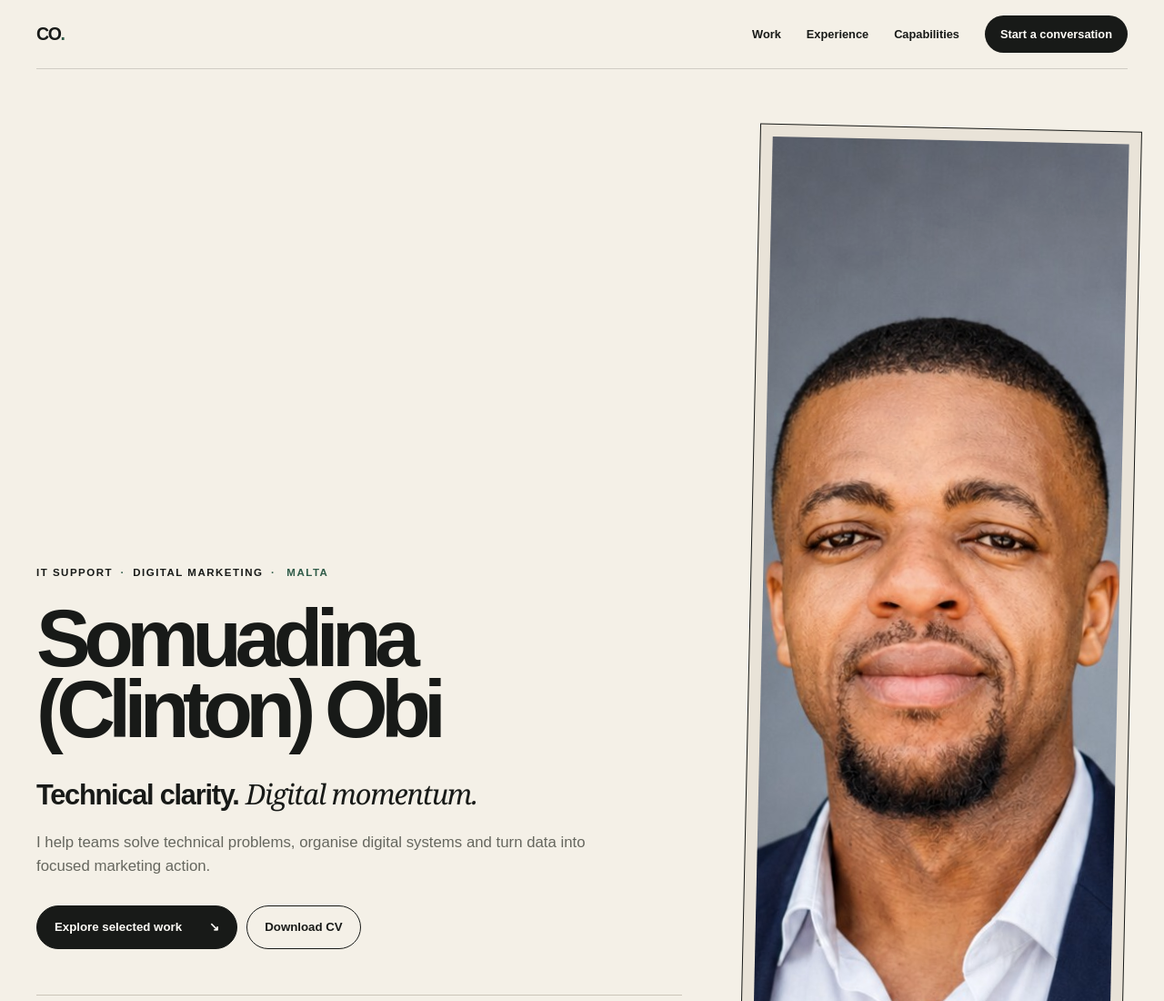
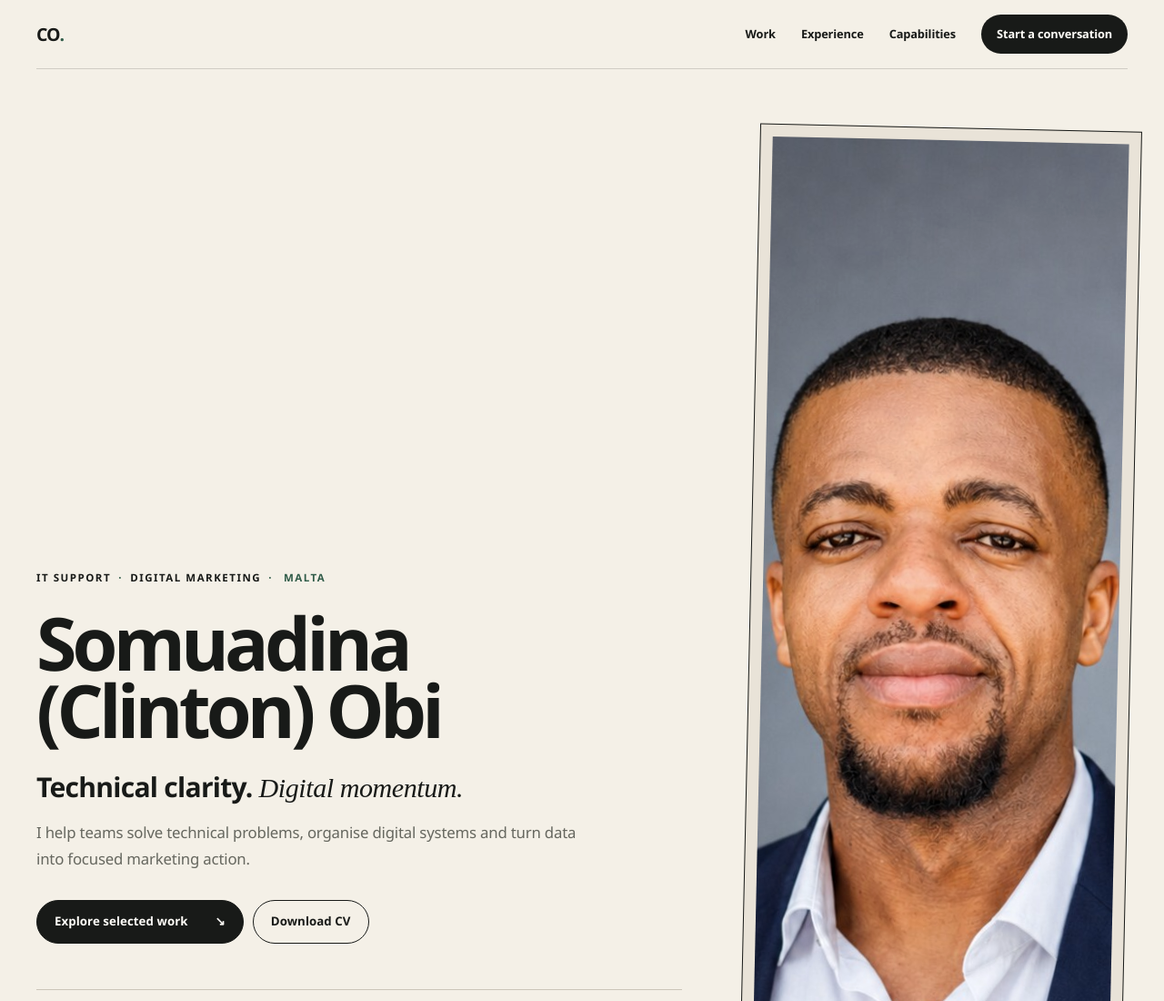
Before and after one commit to obi-somu/myportfolio, a website: page index.html in a window 1280 px wide. Shown: the top 1100 px of the page at 91% size. Drawn offline with Linux system fonts and the light colour scheme.

Commit message:
Refine typography for the minimalist portfolio

```diff
--- a/admin-login/admin-login.css
+++ b/admin-login/admin-login.css
@@ -1,17 +1,17 @@
-:root { --ink: #181a18; --paper: #f4f0e7; --white: #fffdf8; --line: #cbc5b9; --accent: #d8ff65; --green: #2f5b48; --muted: #66675f; }
+:root { --ink: #181a18; --paper: #f4f0e7; --white: #fffdf8; --line: #cbc5b9; --accent: #d8ff65; --green: #2f5b48; --muted: #66675f; --font-sans: "Avenir Next", "Segoe UI Variable", "Segoe UI", Helvetica, Arial, sans-serif; --font-display: "Avenir Next", "Segoe UI Variable Display", "Segoe UI", Helvetica, Arial, sans-serif; }
 * { box-sizing: border-box; }
-body { min-height: 100vh; margin: 0; background: var(--ink); color: var(--ink); font-family: Arial, Helvetica, sans-serif; }
+body { min-height: 100vh; margin: 0; background: var(--ink); color: var(--ink); font-family: var(--font-sans); line-height: 1.62; letter-spacing: -.012em; text-rendering: optimizeLegibility; -webkit-font-smoothing: antialiased; }
 .login-shell { display: grid; width: min(calc(100% - 36px), 1000px); min-height: 100vh; margin: 0 auto; padding: 30px 0; grid-template-rows: auto 1fr auto; }
-.brand { width: max-content; color: var(--white); font-size: 1.35rem; font-weight: 900; letter-spacing: -.08em; text-decoration: none; }
+.brand { width: max-content; color: var(--white); font-family: var(--font-display); font-size: 1.35rem; font-weight: 800; letter-spacing: -.055em; text-decoration: none; }
 .brand span { color: var(--accent); }
 .login-card { width: min(100%, 560px); margin: auto; padding: clamp(30px, 6vw, 58px); border: 1px solid #4a4c45; background: var(--paper); box-shadow: 18px 18px 0 var(--green); }
 .eyebrow { margin: 0 0 22px; color: var(--green); font-size: .7rem; font-weight: 800; letter-spacing: .13em; text-transform: uppercase; }
-h1 { margin: 0; font-size: clamp(2.55rem, 7vw, 4.75rem); line-height: .9; letter-spacing: -.075em; }
-.intro { margin: 24px 0 0; color: var(--muted); line-height: 1.65; }
+h1 { margin: 0; font-family: var(--font-display); font-size: clamp(2.55rem, 7vw, 4.5rem); font-weight: 700; line-height: .96; letter-spacing: -.055em; text-wrap: balance; }
+.intro { margin: 24px 0 0; color: var(--muted); line-height: 1.72; }
 .status { min-height: 1.5em; margin: 26px 0 12px; color: var(--muted); font-size: .83rem; font-weight: 700; }
 .status[data-state="error"] { color: #a13b24; }
 .status[data-state="success"] { color: #226341; }
-.login-button { display: flex; width: 100%; min-height: 52px; padding: 0 18px; align-items: center; justify-content: space-between; border: 1px solid var(--ink); border-radius: 999px; background: var(--ink); color: var(--white); font: inherit; font-size: .83rem; font-weight: 800; cursor: pointer; }
+.login-button { display: flex; width: 100%; min-height: 52px; padding: 0 18px; align-items: center; justify-content: space-between; border: 1px solid var(--ink); border-radius: 999px; background: var(--ink); color: var(--white); font: inherit; font-size: .83rem; font-weight: 750; cursor: pointer; }
 .login-button:disabled { cursor: wait; opacity: .62; }
 .back-link { display: inline-block; margin-top: 22px; color: var(--muted); font-size: .78rem; font-weight: 700; text-decoration: none; }
 .back-link:hover { color: var(--ink); }
--- a/css/style.css
+++ b/css/style.css
@@ -8,10 +8,13 @@
   --accent: #d8ff65;
   --green: #2f5b48;
   --max: 1200px;
+  --font-sans: "Avenir Next", "Segoe UI Variable", "Segoe UI", Helvetica, Arial, sans-serif;
+  --font-display: "Avenir Next", "Segoe UI Variable Display", "Segoe UI", Helvetica, Arial, sans-serif;
+  --font-serif: "Iowan Old Style", Baskerville, "Times New Roman", Georgia, serif;
 }
 * { box-sizing: border-box; }
 html { scroll-behavior: smooth; }
-body { margin: 0; background: var(--paper); color: var(--ink); font-family: Arial, Helvetica, sans-serif; line-height: 1.55; text-rendering: optimizeLegibility; }
+body { margin: 0; background: var(--paper); color: var(--ink); font-family: var(--font-sans); font-size: 16px; font-weight: 400; line-height: 1.62; letter-spacing: -.012em; text-rendering: optimizeLegibility; -webkit-font-smoothing: antialiased; }
 a { color: inherit; text-decoration: none; }
 img { display: block; max-width: 100%; }
 button, input, textarea { font: inherit; }
@@ -20,10 +23,10 @@ button, input, textarea { font: inherit; }
 .skip-link:focus { transform: translateY(0); }
 
 .site-header { position: sticky; z-index: 20; top: 0; display: flex; width: min(calc(100% - 40px), var(--max)); min-height: 76px; margin: 0 auto; align-items: center; justify-content: space-between; border-bottom: 1px solid rgba(24, 26, 24, .16); background: rgba(244, 240, 231, .9); backdrop-filter: blur(16px); }
-.brand { display: inline-flex; align-items: baseline; font-size: 1.22rem; font-weight: 900; letter-spacing: -.07em; }
+.brand { display: inline-flex; align-items: baseline; font-family: var(--font-display); font-size: 1.22rem; font-weight: 800; letter-spacing: -.055em; }
 .brand span { color: var(--green); }
 .site-header nav { display: flex; align-items: center; gap: 28px; }
-.site-header nav a { font-size: .8rem; font-weight: 700; }
+.site-header nav a { font-size: .8rem; font-weight: 700; letter-spacing: -.01em; }
 .site-header nav a:not(.nav-cta):hover { text-decoration: underline; text-underline-offset: 5px; }
 .nav-cta { padding: 11px 17px; border-radius: 999px; background: var(--ink); color: var(--white); }
 .menu-toggle { display: none; min-height: 42px; padding: 0 15px; border: 1px solid var(--ink); border-radius: 999px; background: transparent; color: var(--ink); font-size: .76rem; font-weight: 800; cursor: pointer; }
@@ -31,12 +34,12 @@ button, input, textarea { font: inherit; }
 .hero { display: grid; width: min(calc(100% - 40px), var(--max)); min-height: calc(100vh - 76px); margin: 0 auto; padding: 64px 0 52px; grid-template-columns: minmax(0, 1.15fr) minmax(340px, .68fr); gap: 70px; align-items: center; }
 .overline, .section-label { margin: 0; font-size: .72rem; font-weight: 800; letter-spacing: .13em; text-transform: uppercase; }
 .overline span { margin: 0 .32em; color: var(--green); }
-.hero h1 { max-width: 770px; margin: 24px 0 0; font-size: clamp(3.65rem, 7vw, 7.35rem); line-height: .87; letter-spacing: -.085em; }
-.hero-headline { margin: 30px 0 0; font-size: clamp(1.25rem, 2.4vw, 2.1rem); font-weight: 700; letter-spacing: -.04em; }
-.hero-headline em { font-family: Georgia, serif; font-weight: 400; }
-.hero-intro { max-width: 620px; margin: 16px 0 0; color: var(--muted); font-size: 1.05rem; }
+.hero h1 { max-width: 770px; margin: 24px 0 0; font-family: var(--font-display); font-size: clamp(3.4rem, 6.3vw, 6.45rem); font-weight: 700; line-height: .92; letter-spacing: -.06em; text-wrap: balance; }
+.hero-headline { margin: 30px 0 0; font-family: var(--font-display); font-size: clamp(1.25rem, 2.35vw, 2rem); font-weight: 650; line-height: 1.18; letter-spacing: -.025em; }
+.hero-headline em { font-family: var(--font-serif); font-weight: 400; font-style: italic; letter-spacing: -.015em; }
+.hero-intro { max-width: 620px; margin: 16px 0 0; color: var(--muted); font-size: 1.05rem; line-height: 1.72; }
 .hero-actions { display: flex; flex-wrap: wrap; gap: 10px; margin-top: 30px; }
-.button { display: inline-flex; min-height: 48px; padding: 0 19px; align-items: center; justify-content: center; gap: 30px; border: 1px solid var(--ink); border-radius: 999px; font-size: .83rem; font-weight: 800; cursor: pointer; transition: transform .2s ease, box-shadow .2s ease; }
+.button { display: inline-flex; min-height: 48px; padding: 0 19px; align-items: center; justify-content: center; gap: 30px; border: 1px solid var(--ink); border-radius: 999px; font-size: .83rem; font-weight: 750; letter-spacing: .005em; cursor: pointer; transition: transform .2s ease, box-shadow .2s ease; }
 .button:hover { transform: translateY(-2px); box-shadow: 0 8px 20px rgba(24, 26, 24, .12); }
 .button-dark { background: var(--ink); color: var(--white); }
 .button-light { background: transparent; }
@@ -55,16 +58,16 @@ button, input, textarea { font: inherit; }
 .portrait-stamp strong { font-size: 1.55rem; line-height: 1; letter-spacing: -.08em; }
 .portrait-stamp span { margin-top: 5px; font-size: .55rem; font-weight: 800; letter-spacing: .08em; text-transform: uppercase; }
 
-.signal-strip { display: flex; min-height: 72px; align-items: center; justify-content: space-around; gap: 24px; overflow: hidden; background: var(--ink); color: var(--white); font-family: Georgia, serif; font-size: clamp(1rem, 2vw, 1.45rem); font-style: italic; }
+.signal-strip { display: flex; min-height: 72px; align-items: center; justify-content: space-around; gap: 24px; overflow: hidden; background: var(--ink); color: var(--white); font-family: var(--font-serif); font-size: clamp(1rem, 2vw, 1.45rem); font-style: italic; letter-spacing: -.015em; }
 .signal-strip span { white-space: nowrap; }
-.signal-strip span::before { content: "✦"; margin-right: 2.5vw; color: var(--accent); font-family: Arial, sans-serif; font-size: .65em; }
+.signal-strip span::before { content: "✦"; margin-right: 2.5vw; color: var(--accent); font-family: var(--font-sans); font-size: .65em; }
 
 .section { width: min(calc(100% - 40px), var(--max)); margin: 0 auto; padding: 112px 0; }
 .section-label { display: flex; gap: 9px; color: var(--muted); }
 .section-label span { color: var(--ink); }
 .section-label.light { color: #9b9c95; }
 .section-label.light span { color: var(--accent); }
-.section h2, .contact-section h2 { margin: 0; font-size: clamp(2.65rem, 5.2vw, 5.3rem); line-height: .96; letter-spacing: -.07em; }
+.section h2, .contact-section h2 { margin: 0; font-family: var(--font-display); font-size: clamp(2.55rem, 4.9vw, 4.85rem); font-weight: 700; line-height: 1; letter-spacing: -.055em; text-wrap: balance; }
 .about { display: grid; grid-template-columns: .32fr 1fr; gap: 60px; }
 .about-copy h2 { max-width: 800px; }
 .about-columns { display: grid; margin-top: 45px; grid-template-columns: 1fr 1fr; gap: 34px; }
@@ -88,7 +91,7 @@ button, input, textarea { font: inherit; }
 .project-type { right: 20px; }
 .project-copy { padding: 24px; }
 .project-copy > p:first-child { margin: 0 0 8px; color: var(--muted); font-size: .68rem; font-weight: 800; letter-spacing: .09em; text-transform: uppercase; }
-.project-copy h3 { margin: 0; font-size: 1.35rem; letter-spacing: -.04em; }
+.project-copy h3 { margin: 0; font-family: var(--font-display); font-size: 1.35rem; font-weight: 700; letter-spacing: -.035em; }
 .project-description { min-height: 100px; margin: 14px 0 20px; color: var(--muted); font-size: .9rem; }
 .project-copy a { display: flex; justify-content: space-between; padding-top: 14px; border-top: 1px solid var(--line); font-size: .78rem; font-weight: 800; }
 
@@ -97,7 +100,7 @@ button, input, textarea { font: inherit; }
 .timeline-item { display: grid; padding: 28px 0; grid-template-columns: .8fr 1.12fr 1.5fr; gap: 30px; border-bottom: 1px solid var(--line); }
 .timeline-item p { margin: 0; }
 .timeline-period { color: var(--muted); font-size: .75rem; font-weight: 800; text-transform: uppercase; letter-spacing: .06em; }
-.timeline-item h3 { margin: 0; font-size: 1.06rem; letter-spacing: -.025em; }
+.timeline-item h3 { margin: 0; font-family: var(--font-display); font-size: 1.06rem; font-weight: 700; letter-spacing: -.02em; }
 .timeline-company { margin-top: 5px !important; color: var(--muted); font-size: .83rem; }
 .timeline-summary { color: var(--muted); font-size: .9rem; }
 .tag-list { display: flex; flex-wrap: wrap; gap: 5px; margin: 16px 0 0; padding: 0; list-style: none; }
@@ -109,7 +112,7 @@ button, input, textarea { font: inherit; }
 .skill-grid { display: grid; grid-template-columns: repeat(3, 1fr); gap: 1px; background: #444640; border: 1px solid #444640; }
 .skill-card { padding: 30px; background: var(--ink); }
 .skill-card > span { color: var(--accent); font-size: .68rem; font-weight: 800; }
-.skill-card h3 { margin: 40px 0 20px; font-size: 1.55rem; letter-spacing: -.04em; text-transform: capitalize; }
+.skill-card h3 { margin: 40px 0 20px; font-family: var(--font-display); font-size: 1.55rem; font-weight: 700; letter-spacing: -.035em; text-transform: capitalize; }
 .skill-card ul { display: grid; gap: 0; margin: 0; padding: 0; list-style: none; }
 .skill-card li { padding: 10px 0; border-top: 1px solid #3d3f3a; color: #bfc0b9; font-size: .86rem; }
 
@@ -126,7 +129,7 @@ button, input, textarea { font: inherit; }
 .contact-links a { padding: 8px 13px; border: 1px solid rgba(255,255,255,.38); border-radius: 999px; font-size: .74rem; font-weight: 800; }
 .contact-form { display: grid; gap: 16px; padding: 30px; background: var(--white); color: var(--ink); }
 .contact-form label { display: grid; gap: 7px; color: #53544f; font-size: .72rem; font-weight: 800; text-transform: uppercase; letter-spacing: .06em; }
-.contact-form input, .contact-form textarea { width: 100%; padding: 11px 0; border: 0; border-bottom: 1px solid #acaea5; border-radius: 0; outline: 0; background: transparent; color: var(--ink); }
+.contact-form input, .contact-form textarea { width: 100%; padding: 11px 0; border: 0; border-bottom: 1px solid #acaea5; border-radius: 0; outline: 0; background: transparent; color: var(--ink); font-size: 1rem; line-height: 1.5; }
 .contact-form input:focus, .contact-form textarea:focus { border-color: var(--ink); box-shadow: 0 2px 0 var(--ink); }
 .contact-form .button { width: 100%; margin-top: 7px; }
 .contact-form button:disabled { cursor: wait; opacity: .68; transform: none; }
@@ -159,7 +162,7 @@ footer p, footer > a:last-child { font-size: .72rem; color: #aeb0a8; }
   .site-header nav a { padding: 12px; text-align: center; }
   .nav-cta { padding: 11px 14px !important; }
   .hero { width: calc(100% - 28px); padding-top: 52px; grid-template-columns: 1fr; }
-  .hero h1 { font-size: clamp(3.3rem, 16vw, 5.3rem); }
+  .hero h1 { font-size: clamp(3.15rem, 14.5vw, 4.7rem); line-height: .94; }
   .hero-actions .button { flex: 1 1 220px; }
   .hero-facts { margin-top: 38px; }
   .portrait-wrap { width: 84%; margin: 15px auto 0; }
```
